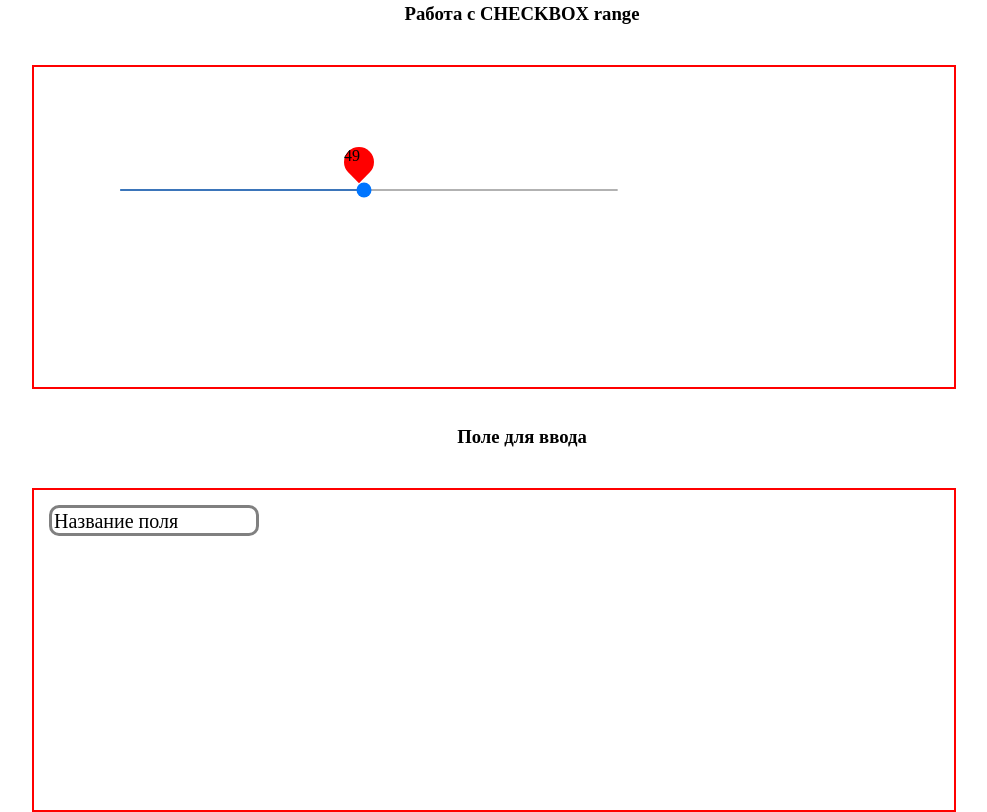
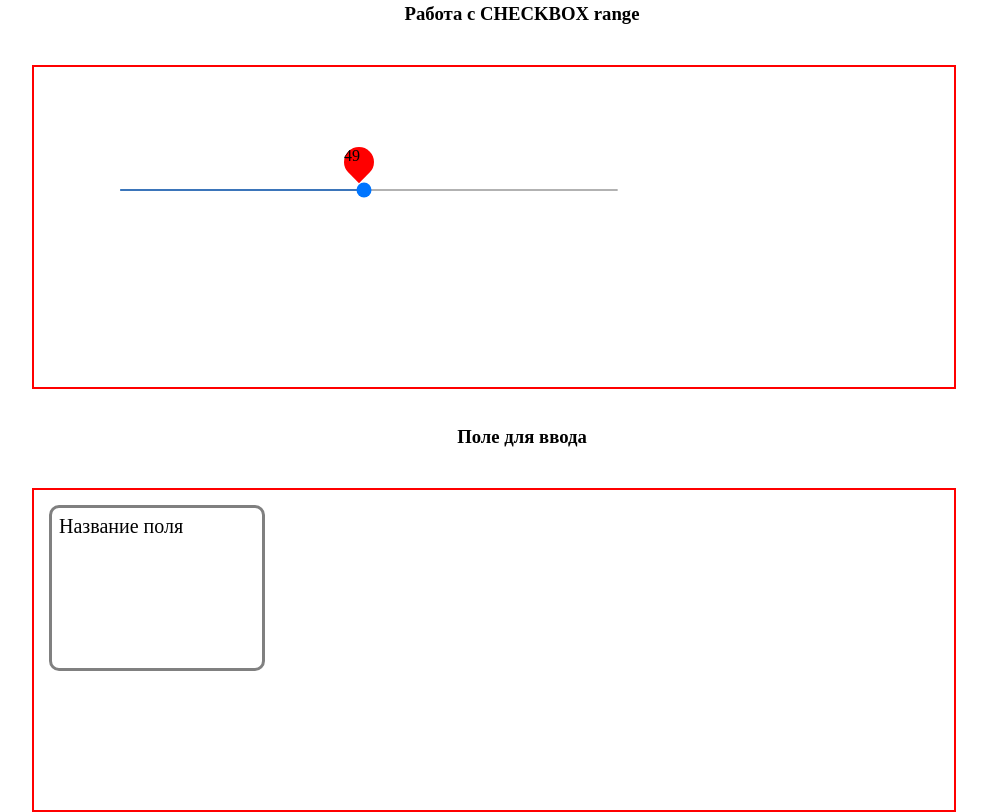
Before and after one commit to Gorvac/work-forms, a plain HTML site: page index.html in a window 1280 px wide. Shown: the part 536-1348 px from the top of the page, without its empty margins (118-1105 px from the left). Drawn offline with Linux system fonts and the light colour scheme.

Commit message:
textarea

```diff
--- a/css/style.css
+++ b/css/style.css
@@ -98,12 +98,15 @@ h1, h3 {
 #block-text {
     margin: 5px;
     width: 200px;
+    height: 150px;
     resize: none;
     border: 3px solid gray;
     border-radius: 10px;
     background-color: transparent;
     outline: none;
     font-size: 20px;
+    padding: 5px;
+    transition: 0.3s;
 }
 
 #block-text:focus {
@@ -113,12 +116,17 @@ h1, h3 {
 #name-block-text {
     position: absolute;
     font-size: 20px;
-    padding-top: 10px;
-    padding-left: 10px;
+    margin-top: 15px;
+    margin-left: 15px;
+    z-index: 2;
+    transition: 0.3s;
 }
 
-#block-text:focus ~ #name-block-text {
+#block-text:focus ~ #name-block-text,
+#block-text:not(:placeholder-shown) ~ #name-block-text {
     color: #000fff;
     font-size: 12px;
-    top: -20px;
+    background-color: white;
+    margin-top: 0px;
+    padding: 2px;
 }
--- a/index.html
+++ b/index.html
@@ -50,7 +50,7 @@
     <h3>Поле для ввода</h3>
     <div class="blockform">
         <div class="form-block-text">
-            <input type="text" id="block-text">
+            <textarea type="text" id="block-text" placeholder=" "></textarea>
             <label id="name-block-text">Название поля</label>
         </div>
     </div>
```
